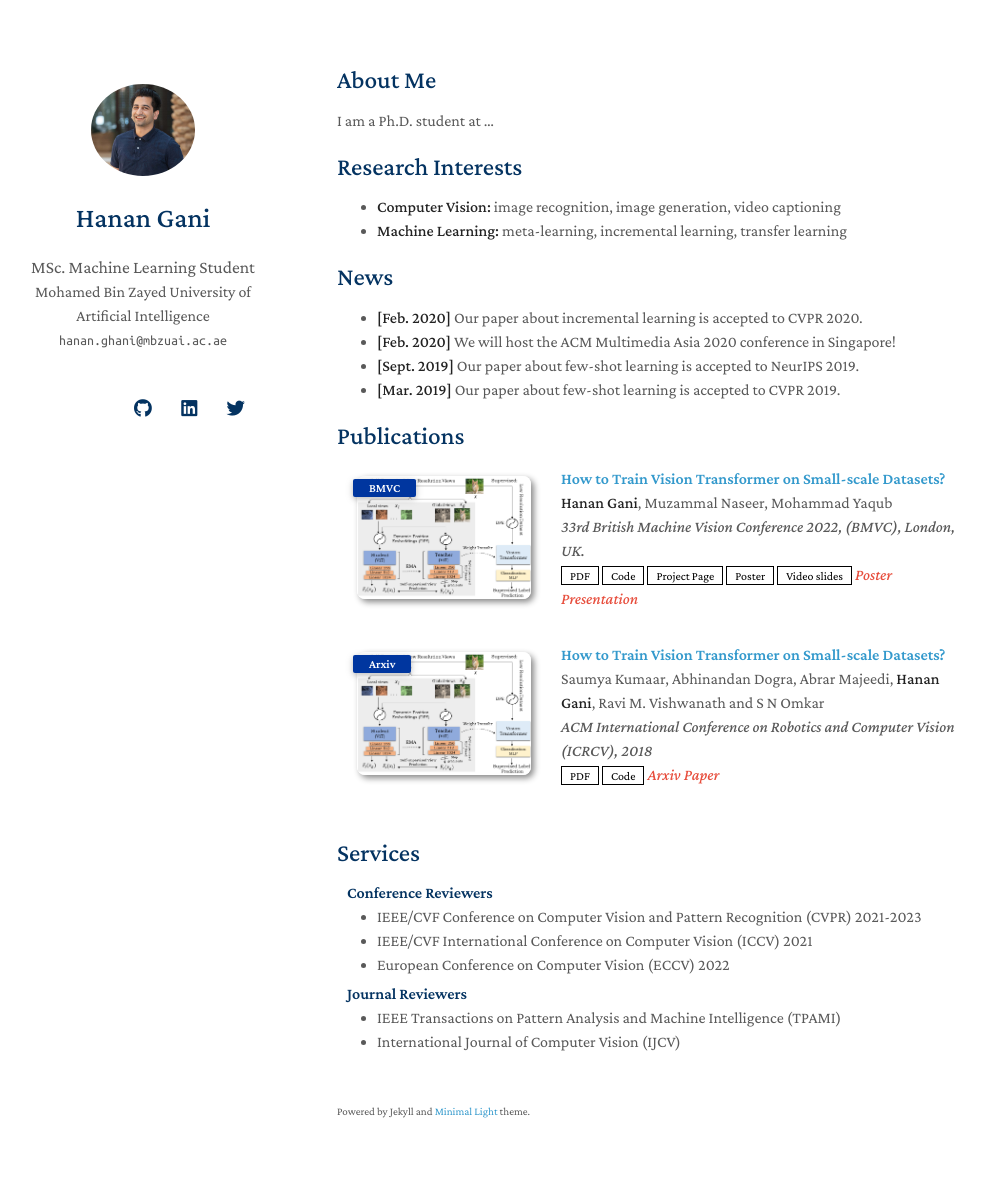
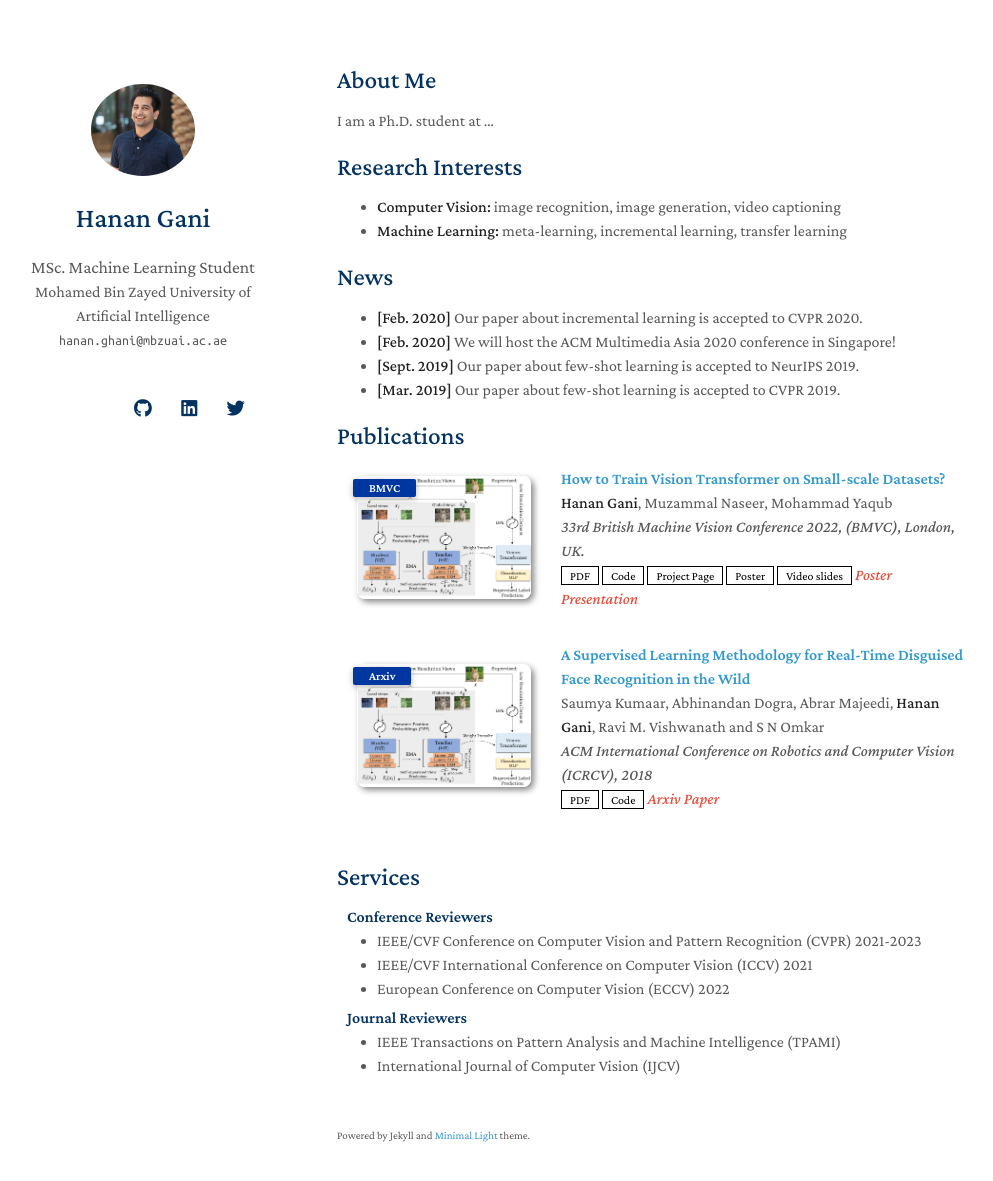
Before and after one commit to muhammadsaadkhankor/muhammadsaadkhankor.github.io, a Jekyll site: the page built from index.md, in a window 1280 px wide and 1216 px high. Shown: the top 1181 px of the window, without its empty margins (133-1126 px from the left). Built offline with Jekyll 4.4.1, drawn with Linux system fonts in a browser that asks for light colours; nearby versions of some CDN libraries; a style sheet for code colours, icons or effects is not loaded; our own code applies the rules of GitHub Pages for plain Markdown files.

Commit message:
Update publications.md

```diff
--- a/_includes/publications.md
+++ b/_includes/publications.md
@@ -38,7 +38,7 @@
   </div>
 
   <div class="col-sm-9" style="position: relative;width: 100%;padding-right: 15px;padding-left: 20px;">
-    <div class="title"><a href="https://arxiv.org/pdf/2002.10211.pdf">How to Train Vision Transformer on Small-scale Datasets?</a></div>
+    <div class="title"><a href="https://arxiv.org/pdf/2002.10211.pdf">A Supervised Learning Methodology for Real-Time Disguised Face Recognition in the Wild</a></div>
     <div class="author">Saumya Kumaar, Abhinandan Dogra, Abrar Majeedi, <strong>Hanan Gani</strong>, Ravi M. Vishwanath and S N Omkar</div>
     <div class="periodical"><em>ACM International Conference on Robotics and Computer Vision (ICRCV), 2018</em></div>
     <div class="links">
```
